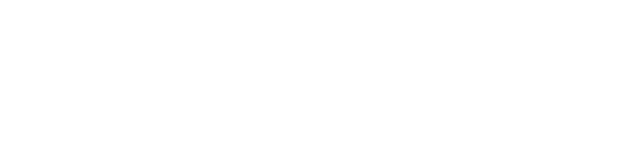
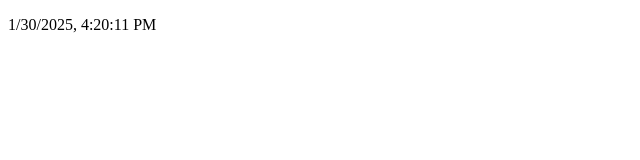
Before and after one commit to acciojob/clock-thesinghzr, a website: page main.html in a window 1280 px wide. Shown: the whole page, without its empty margins (0-640 px from the left). Drawn offline with Linux system fonts and the light colour scheme.

Commit message:
created a submission

```diff
--- a/main.html
+++ b/main.html
@@ -7,8 +7,9 @@
 </head>
 
 <body>
-	<!-- the entire body must be written by student -->
+	<p id="timer"></p>
     <script type="text/javascript" src="./script.js">
+
 </script>
 
 </body>
--- a/script.js
+++ b/script.js
@@ -1 +1,7 @@
-//your JS code here. If required.
+
+let timer=document.getElementById("timer");
+let currdate=new Date();
+setInterval(function(){
+	currdate=new Date();
+	timer.innerHTML=currdate.toLocaleString();
+},1000)
```
